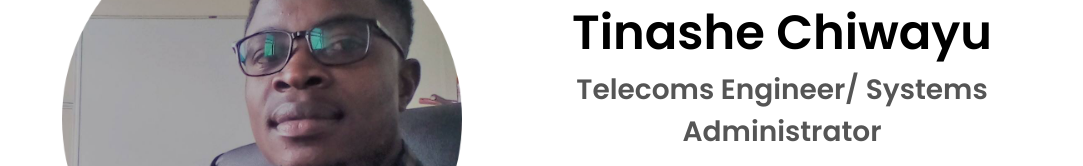
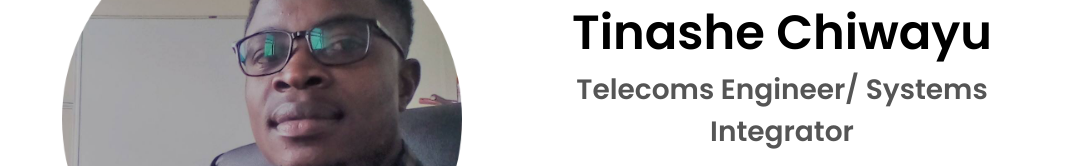
Before and after one commit to Chadamoyo1/my-portifolio-html-css-js, a plain HTML site: page index.html in a window 1280 px wide. Shown: the part 365-531 px from the top of the page, without its empty margins (98-1181 px from the left). Drawn offline with Linux system fonts and the light colour scheme.

Commit message:
Title
Title change

```diff
--- a/index.html
+++ b/index.html
@@ -42,7 +42,7 @@
         <div class="section__text">
             <p class="section__text__p1">Hello,I'm</p>
             <h1 class="title">Tinashe Chiwayu</h1>
-            <p class="section__text__p2">Telecoms Engineer/ Systems Administrator</p>
+            <p class="section__text__p2">Telecoms Engineer/ Systems Integrator</p>
             <div class="btn-container">
                 <button class="btn btn-color-2" onclick="window.open('./pictures/resume.pdf')">
                     Download CV
```
